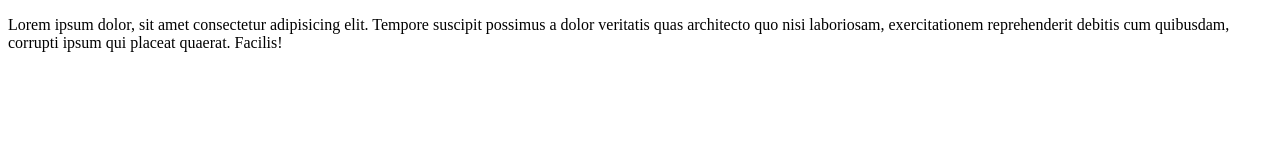
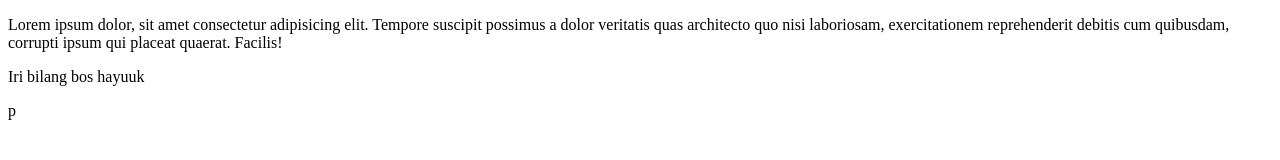
Before and after one commit to Galen-Ananta/Project1_Portofolio, a plain HTML site: page src/about.html in a window 1280 px wide. Drawn offline with Linux system fonts and the light colour scheme.

Commit message:
Penambahan paragraf

```diff
--- a/src/about.html
+++ b/src/about.html
@@ -7,5 +7,6 @@
 </head>
 <body>
     <p>Lorem ipsum dolor, sit amet consectetur adipisicing elit. Tempore suscipit possimus a dolor veritatis quas architecto quo nisi laboriosam, exercitationem reprehenderit debitis cum quibusdam, corrupti ipsum qui placeat quaerat. Facilis!</p>
+    <p>Iri bilang bos hayuuk</p>p
 </body>
 </html>
```
